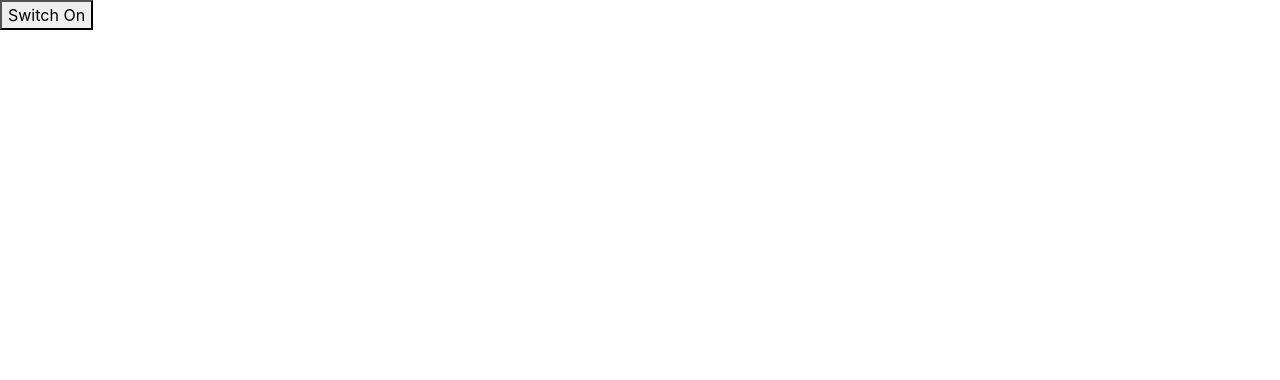
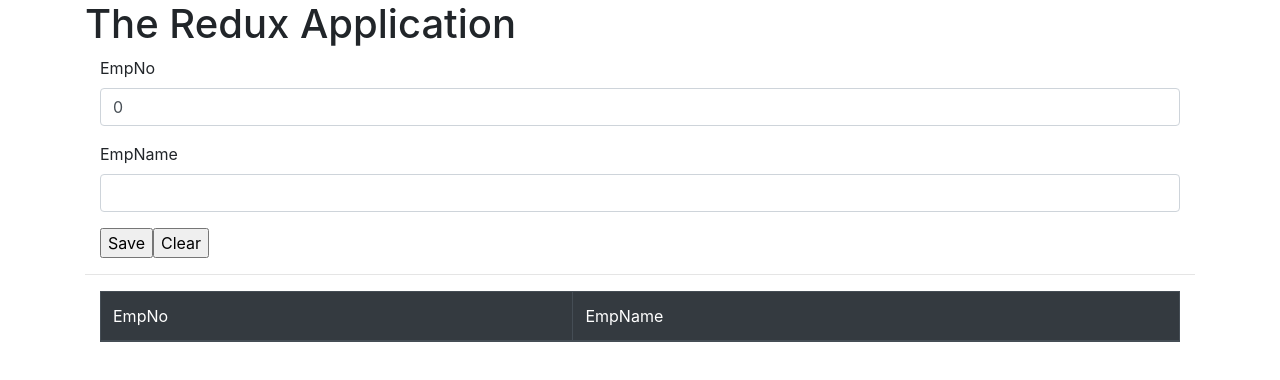
Before and after one commit to maheshsabnis/einfochipsreact, a React (Create React App) app in the folder reactapp/my-react-app/: page / in a window 1280 px wide. Shown: the top 380 px of the page. Built offline with nearby package versions, Linux system fonts and the light colour scheme.

Commit message:
Basic Redux

```diff
--- a/reactapp/my-react-app/package.json
+++ b/reactapp/my-react-app/package.json
@@ -11,8 +11,10 @@
     "prop-types": "^15.7.2",
     "react": "^17.0.1",
     "react-dom": "^17.0.1",
+    "react-redux": "^7.2.3",
     "react-router-dom": "^5.2.0",
     "react-scripts": "4.0.3",
+    "redux": "^4.0.5",
     "web-vitals": "^1.0.1"
   },
   "scripts": {
--- a/reactapp/my-react-app/src/index.js
+++ b/reactapp/my-react-app/src/index.js
@@ -1,60 +1,42 @@
 // importing React object
 import React from 'react';
 import ReactDOM from 'react-dom';
-import { BrowserRouter } from "react-router-dom";
-// importing CSS
-import './index.css';
+
 
 import './../node_modules/bootstrap/dist/css/bootstrap.min.css';
-// imporing the other Exportable types from  other files
-import App from './App';
+
+// importing redux
+// createStore, used to create a store
+import { createStore } from "redux";
+
+// Provider, the platform to integrate react with redux
+import { Provider } from "react-redux";
+
+import reducers from './reduxapp/reducers/reducers';
+
+
+import MainReduxComponent from './reduxapp/mainreduxcomponent';
+
 // the React.js bundling and build utility provided by create-react-app
 import reportWebVitals from './reportWebVitals';
 
-import SimpleComponent from './components/simplecomponent/simplecomponent';
-import EmployeeComponent from './components/employeecomponent/employeecomponent';
-import ParentComponent from './components/lifecyclecomponents/lifecyclecomponent';
+// create a store
+// first parameter is 'reducers'
+// second parmeter is 'enhancer', this is the REDUX_TOOLS for simulating redux store in browser
 
-import ContainerComponent from './components/errorboundries/errorBoundryComponent';
-import EmployeeValidationComponent from './components/validationcomponent/employeecomponentvalid';
-
-import HttpCallComponent from './components/httpcallcomponent/httpcallcomponent'
-
-import DemoComponent from './functionalcomponents/funcComponent';
-
-
-import SimpleHookComponent from './hooks/simplehookcomponent';
-
-import StateComponent  from './hooks/statecomponent';
-
-import UseEffectAjaxComponent from './hooks/useEffectAjax';
-
-import ToggleComponent from './hooks/useeffectlifecycle/toggleComponent';
-
-import UseReducerCustomHookComponent from './hooks/useReducerForCustomHookComponent';
-import MainRoutingComponent from './components/routingapp/mainroutingcomponent';
-import OrderListComponent from './components/componentfortest/OrderList';
-import EventComponent from './components/componentfortest/eventComponent';
-// this will mount the component with its
-// compiled HTML on Browser and render it
-// React.StrictMode, means that the string JS language
-// specification w.r.t. react must be followed e.g. propety declarations,
-// attributes for HTML e.g. events, properties, etc must be valid
-// <App/> is the component that will be mounted
-// this will be mounted in HTML element with is as 'root' on index.html
-
-let parentMessage = "Hay Componant!!! I am message from Parent";
-
-//  message={parentMessage}
-// the 'message' will be JSX runtime attribute of which value is set using 'parentMessage'
-// the {<PROPERTY-NAME>} is syntax for Uni-Directional Data flow
-// <SimpleComponent message={parentMessage}/> expression means that the simple compoent will be
-// communicated with value of 'parentMessage' property using 'message' props type creatrd by JSX
-// The SimpleComponent will read data from 'message' as this.props.message
-
+let store = createStore(reducers,
+    window.__REDUX_DEVTOOLS_EXTENSION_COMPOSE__ && window.__REDUX_DEVTOOLS_EXTENSION_COMPOSE__());
+// Provider Has 'store',
+// any component(s) executes under 'Provider' will have store subscription and hence any acrion
+// displatched by any component will monitored by reducer because reduecer is handling the store
+// using 'createStore'
+// 'store' has reducers
+// 'reduecrs' are monitoring actoins to update store
 ReactDOM.render(
   <React.StrictMode>
-     <EventComponent/>
+    <Provider store={store}>
+        <MainReduxComponent/>
+    </Provider>
   </React.StrictMode>,
   document.getElementById('root')
 );
--- /dev/null
+++ b/reactapp/my-react-app/src/reduxapp/actoins/actions.js
@@ -0,0 +1,18 @@
+// the action will be used to accept 'employee' payload
+// this employee payload will also be used to update the state in the store with
+// schema of 'employee' payload parameter e.g. employee ={EmpNo:0, EmpName:''}
+
+// IMP: the action will return the data after processing the payload prameter along with an output
+// action
+// the action can only perform 'synchronous' operations for any async operations
+// use 'middlewares'
+const addEmployee=(employee)=>{
+    // write some logic
+    employee.EmpName = employee.EmpName.toUpperCase();
+    return {
+        type: 'ADD_EMPLOYEE', // the output action
+        employee // the output data return when the actionn isn executed
+    };
+};
+
+export default addEmployee;
--- /dev/null
+++ b/reactapp/my-react-app/src/reduxapp/mainreduxcomponent.js
@@ -0,0 +1,27 @@
+import React from 'react';
+import { useDispatch,useSelector } from "react-redux";
+import AddEmployeeComponent from './views/addemployeecomponent';
+import ListEmployeesComponent from './views/listemployees';
+
+import addEmployee from './actoins/actions';
+
+
+const MainReduxComponent=()=>{
+
+    // initialize the dispatch to displatch action
+    let dispatch = useDispatch();
+    // using selector query to the store
+    // read data from store
+    let employees = useSelector(state=>state.listEmployeesReducer);
+    return (
+        <div className="container">
+        <h1>The Redux Application</h1>
+            <AddEmployeeComponent AddAction={(employee)=>dispatch(addEmployee(employee))}></AddEmployeeComponent>
+            <hr/>
+            <ListEmployeesComponent
+             employeeList={employees}></ListEmployeesComponent>
+        </div>
+    );
+};
+
+export default MainReduxComponent;
--- /dev/null
+++ b/reactapp/my-react-app/src/reduxapp/reducers/reducers.js
@@ -0,0 +1,48 @@
+import { combineReducers } from "redux";
+
+// define a pure function that
+// action.type, is the types that is returned from the action that is dispatched
+export const addEmployeeReducer=(state, action)=>{
+    switch(action.type){
+        case 'ADD_EMPLOYEE':
+              return{
+                  // reading the output returned from action method returning type as 'ADD_EMPLOYEE'
+                  // and updateing it in state object
+                  employee: action.employee
+              };
+        default:
+              return state;
+    }
+};
+
+// initial state for reding employees from store will be an empty array
+export const listEmployeesReducer=(state=[], action)=>{
+    switch(action.type){
+        case 'ADD_EMPLOYEE':
+            // the current reducer wil call addEmployeeReducer
+            // to retrive the modified state after adding an employee in it
+            // and the state will be mutated into store and the modified state from store
+            // will be returned
+            return [...state, addEmployeeReducer(undefined, action)];
+        default:
+            return state;
+    }
+};
+
+// make the above pure functions as reducer functions by using 'combineReducers()' object
+// from redux package so that they will be used as application level to montor
+// all actions those are dispatched
+
+// 1. the 'reducers' object will be loaded at application level
+// to initialize the store
+
+// 2. all components those are subscribing to 'store', when dispatch any action
+// action, the 'compbinereducers' will ask the reducer funciton inside it to
+// monitor all actions, execute them and collect the return values so that the state in store
+// can be updated
+
+// 3. any component that has the store subscription will be able to read data from store
+// using selector
+
+const reducers = combineReducers({listEmployeesReducer});
+export default reducers;
--- /dev/null
+++ b/reactapp/my-react-app/src/reduxapp/views/addemployeecomponent.js
@@ -0,0 +1,41 @@
+import React, {useState} from 'react';
+
+
+const AddEmployeeComponent=(props)=>{
+    const [emp, updateEmp] = useState({EmpNo:0,EmpName:''});
+
+    const save=()=>{
+        props.AddAction(emp);
+    };
+
+    const clear=()=>{
+        updateEmp({EmpNo:0,EmpName:''});
+    };
+
+    return(
+        <div className="container">
+
+            <div className="form-group">
+            <label>EmpNo</label>
+                <input type="text" value={emp.EmpNo} className="form-control"
+                    name="EmpNo" onChange={(evt)=>updateEmp({...emp, EmpNo:parseInt(evt.target.value)})}/>
+
+            </div>
+            <div className="form-group">
+            <label>EmpName</label>
+                <input type="text" value={emp.EmpName} className="form-control"
+                    name="EmpName" onChange={(evt)=>updateEmp({...emp, EmpName:evt.target.value})}/>
+
+            </div>
+            <div className="form-group">
+              <input type="button" value="Save" onClick={save}
+                />
+              <input type="button" value="Clear" onClick={clear}/>
+
+            </div>
+
+    </div>
+    );
+};
+
+export default AddEmployeeComponent;
--- /dev/null
+++ b/reactapp/my-react-app/src/reduxapp/views/listemployees.js
@@ -0,0 +1,34 @@
+import React from 'react'
+
+const ListEmployeesComponent=(props)=>{
+    if(props.employeeList === undefined || props.employeeList.lenghh ===0) {
+        return (
+            <div className="container">
+               No records is Store
+            </div>
+        );
+    } else {
+      return ( <div className="container">
+        <table className="table table-bordered table-striped table-dark">
+            <thead>
+              <tr>
+                <td>EmpNo</td>
+                <td>EmpName</td>
+              </tr>
+            </thead>
+            <tbody>
+                {
+                   props.employeeList.map((emp,idx)=>(
+                       <tr key={idx}>
+                           <td>{emp.employee.EmpNo}</td>
+                           <td>{emp.employee.EmpName}</td>
+                       </tr>
+                   ))
+                }
+            </tbody>
+        </table>
+       </div>)
+    }
+};
+
+export default ListEmployeesComponent;
```
Also changed, not shown: reactapp/my-react-app/src/index_original.js (added, +65 -0 lines), 2 other files (tests, documents, lock files or other folders).
